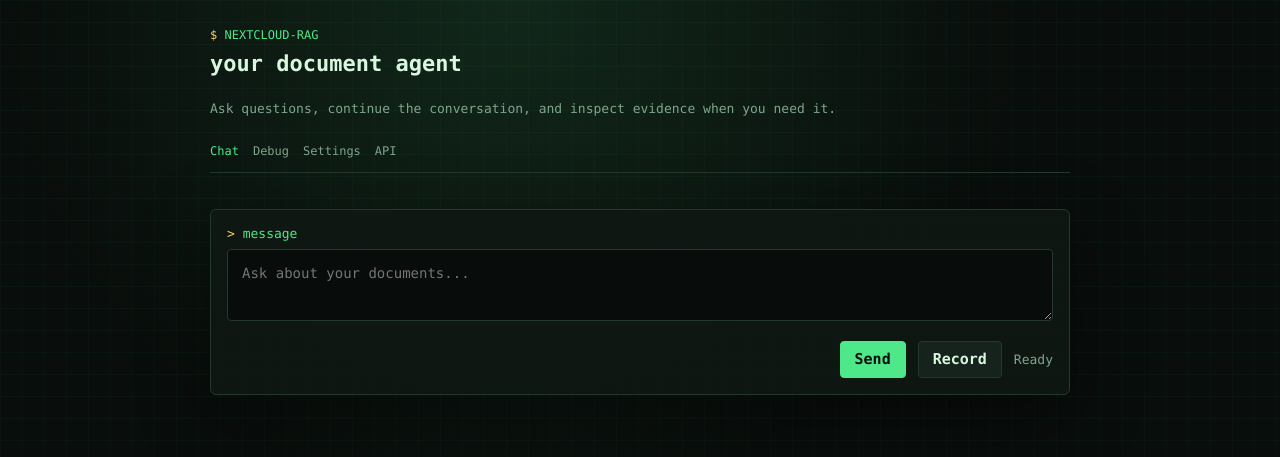
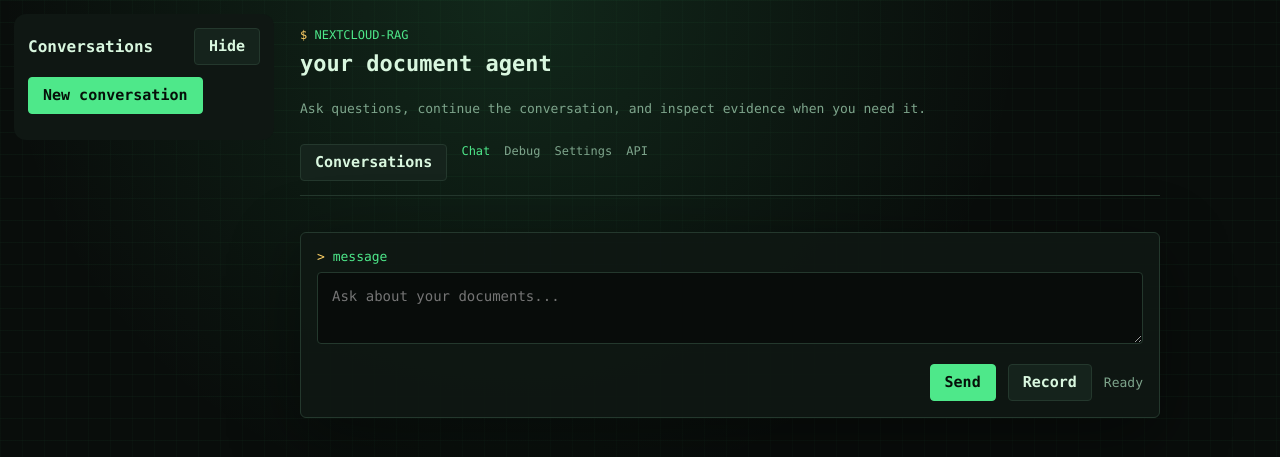
Before and after one commit to faisal-memon/rag-agent, a FastAPI app: page / in a window 1280 px wide. Shown: the top 457 px of the page. Run offline with FastAPI, Linux system fonts and the light colour scheme.

Commit message:
Add collapsible conversation sidebar (#67)

```diff
--- a/app/agent/api/schemas.py
+++ b/app/agent/api/schemas.py
@@ -66,6 +66,12 @@ class AgentQueryResponse(BaseModel):
     debug: list[dict[str, Any]] = Field(default_factory=list)
     citations: list[Citation]
 
+class ConversationSummary(BaseModel):
+    id: str
+    created_at: str
+    updated_at: str
+    title: str
+
 
 class AgentRuntimeSettings(BaseModel):
     llm_provider: Literal["openai", "llamacpp"]
--- a/app/agent/web/static/app.js
+++ b/app/agent/web/static/app.js
@@ -9,6 +9,11 @@ const result = document.getElementById("result");
 const agentChatToolbar = document.getElementById("agent-chat-toolbar");
 const agentChat = document.getElementById("agent-chat");
 const clearChatButton = document.getElementById("clear-chat");
+const conversationSidebar = document.getElementById("conversation-sidebar");
+const conversationList = document.getElementById("conversation-list");
+const newConversationButton = document.getElementById("new-conversation");
+const toggleConversations = document.getElementById("toggle-conversations");
+const showConversations = document.getElementById("show-conversations");
 const pipelineSummary = document.getElementById("pipeline-summary");
 const answer = document.getElementById("answer");
 const citations = document.getElementById("citations");
@@ -27,6 +32,42 @@ let agentConversation = loadAgentConversation();
 let agentConversationId = localStorage.getItem(agentConversationIdKey) || null;
 let mediaRecorder = null;
 let recordedChunks = [];
+
+async function loadConversations() {
+  if (!conversationList) return;
+  try {
+    const response = await fetch("/agent/conversations");
+    if (!response.ok) return;
+    const items = await response.json();
+    conversationList.innerHTML = items.map(item => `<button class="conversation-item ${item.id === agentConversationId ? "active" : ""}" data-conversation-id="${escapeHtml(item.id)}"><span>${escapeHtml(item.title)}</span><small>${escapeHtml(new Date(item.updated_at).toLocaleString())}</small></button>`).join("");
+    conversationList.querySelectorAll("[data-conversation-id]").forEach(button => button.addEventListener("click", () => {
+      agentConversationId = button.dataset.conversationId;
+      localStorage.setItem(agentConversationIdKey, agentConversationId);
+      agentConversation = [];
+      localStorage.setItem(agentHistoryKey, "[]");
+      renderAgentConversation();
+      loadConversations();
+    }));
+  } catch (error) { console.warn("Unable to load conversations", error); }
+}
+
+function setConversationSidebar(hidden) {
+  conversationSidebar?.classList.toggle("hidden", hidden);
+  localStorage.setItem("conversation-sidebar-hidden", hidden ? "1" : "0");
+}
+
+newConversationButton?.addEventListener("click", () => {
+  agentConversationId = null;
+  agentConversation = [];
+  localStorage.removeItem(agentConversationIdKey);
+  localStorage.setItem(agentHistoryKey, "[]");
+  renderAgentConversation();
+  loadConversations();
+});
+toggleConversations?.addEventListener("click", () => setConversationSidebar(true));
+showConversations?.addEventListener("click", () => setConversationSidebar(false));
+setConversationSidebar(localStorage.getItem("conversation-sidebar-hidden") === "1");
+loadConversations();
 
 function showRecordingError(message) {
   recordButton.title = message;
--- a/app/agent/web/static/styles.css
+++ b/app/agent/web/static/styles.css
@@ -861,6 +861,15 @@ body.agent-only main {
   width: min(860px, calc(100% - 28px));
 }
 
+.conversation-sidebar { position: fixed; left: 14px; top: 14px; width: 260px; max-height: calc(100vh - 28px); overflow: auto; padding: 14px; background: var(--panel); border: 1px solid var(--border); border-radius: 12px; z-index: 5; }
+.conversation-sidebar.hidden { display: none; }
+.conversation-sidebar-header { display: flex; justify-content: space-between; align-items: center; margin-bottom: 12px; }
+.conversation-list { display: grid; gap: 6px; margin-top: 12px; }
+.conversation-item { display: grid; gap: 3px; text-align: left; padding: 9px; background: transparent; border: 1px solid var(--border); color: var(--text); border-radius: 8px; cursor: pointer; }
+.conversation-item.active { border-color: var(--accent); }
+.conversation-item small { color: var(--muted); }
+body.agent-only main { margin-left: 300px; }
+
 body.agent-only .hero {
   order: 1;
 }
@@ -898,6 +907,8 @@ body.agent-only .actions {
 }
 
 @media (max-width: 720px) {
+  .conversation-sidebar { left: 8px; top: 8px; width: calc(100vw - 16px); }
+  body.agent-only main { margin-left: 0; }
   .pipeline-grid {
     grid-template-columns: 1fr;
   }
--- a/app/agent/web/templates/index.html
+++ b/app/agent/web/templates/index.html
@@ -8,11 +8,17 @@
   </head>
   <body class="__BODY_CLASS__">
     <main>
+      <aside class="conversation-sidebar" id="conversation-sidebar" aria-label="Conversations">
+        <div class="conversation-sidebar-header"><strong>Conversations</strong><button class="secondary" id="toggle-conversations" type="button" aria-label="Hide conversations">Hide</button></div>
+        <button id="new-conversation" type="button">New conversation</button>
+        <div id="conversation-list" class="conversation-list"></div>
+      </aside>
       <section class="hero">
         <div class="eyebrow">nextcloud-rag</div>
         <h1>__PAGE_HEADING__</h1>
         <p class="subtitle">__PAGE_SUBTITLE__</p>
         <nav class="page-nav" aria-label="Application">
+          <button class="secondary" id="show-conversations" type="button">Conversations</button>
           <a class="agent-nav" href="/">Chat</a>
           <a class="debug-nav" href="/debug">Debug</a>
           <a class="settings-nav" href="/settings">Settings</a>
```
Also changed, not shown: app/agent/api/routes.py (+10 -1 lines), app/agent/conversations.py (+18 -0 lines).
